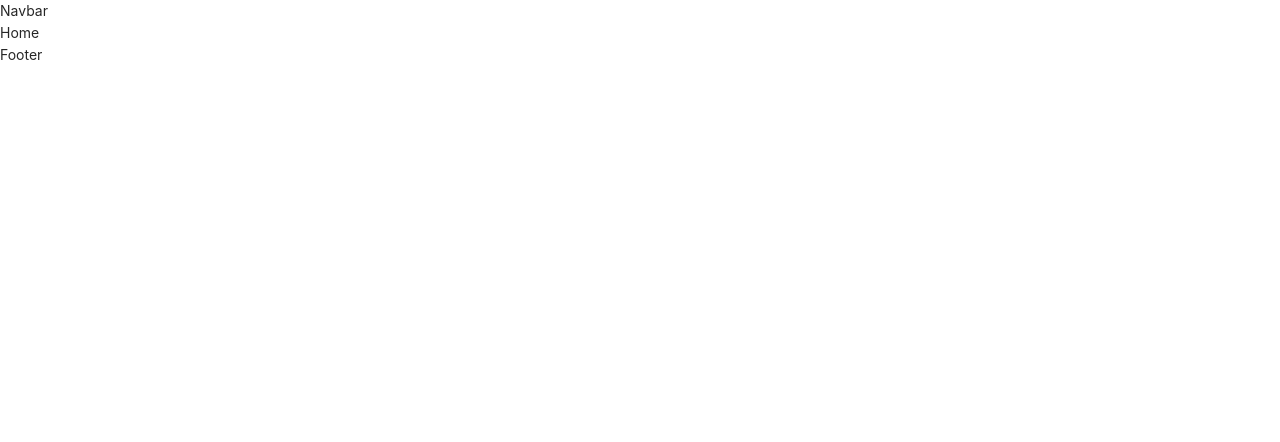
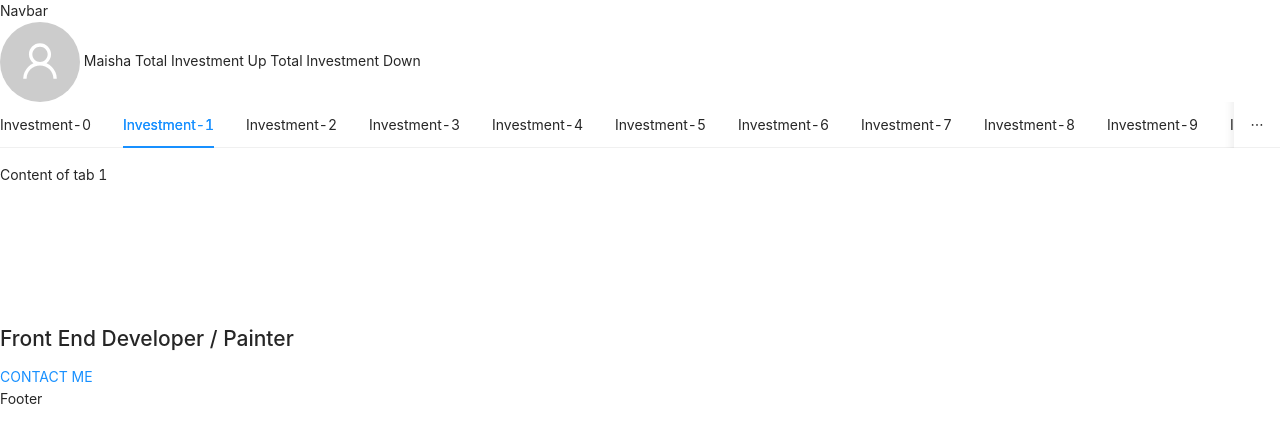
Before and after one commit to agiledev-students-fall2022/final-project-team-almaal, a React (Create React App) app in the folder front-end/: page / in a window 1280 px wide. Shown: the top 442 px of the page. Built offline with nearby package versions, Linux system fonts and the light colour scheme.

Commit message:
Create a basic home page with React and Ant Desig user story #34

```diff
--- a/front-end/package.json
+++ b/front-end/package.json
@@ -6,11 +6,11 @@
     "@testing-library/jest-dom": "^5.16.5",
     "@testing-library/react": "^13.4.0",
     "@testing-library/user-event": "^13.5.0",
-    "antd": "^4.23.5",
+    "antd": "^4.23.6",
     "react": "^18.2.0",
     "react-dom": "^18.2.0",
     "react-router-dom": "^6.4.2",
-    "react-scripts": "^5.0.1",
+    "react-scripts": "^2.1.3",
     "web-vitals": "^2.1.4"
   },
   "scripts": {
--- a/front-end/src/App.js
+++ b/front-end/src/App.js
@@ -1,3 +1,5 @@
+import React from 'react';
+
 import './App.css';
 import Navbar from './components/Navbar';
 import Footer from './components/Footer'
--- a/front-end/src/routes/Home.jsx
+++ b/front-end/src/routes/Home.jsx
@@ -1,9 +1,83 @@
 import React from 'react'
+import { UserOutlined } from '@ant-design/icons';
+import { Avatar } from 'antd';
+import {Tabs } from 'antd';
+import { useState } from 'react';
+import { useRef } from 'react';
+import { Link } from 'react-router-dom'
+import './Home.css'
+
+
 
 const Home = () => {
-    return (
-        <div>Home</div>
-    )
+  const [letterClass, setLetterClass] = useState('text-animate')
+
+  const nameArray = ['l', 'o', 'b', 'o', 'd', 'a', 'n']
+  const jobArray = [
+    'w',
+    'e',
+    'b',
+    ' ',
+    'd',
+    'e',
+    'v',
+    'e',
+    'l',
+    'o',
+    'p',
+    'e',
+    'r',
+    '.',
+  ]
+
+
+  const [mode, setMode] = useState('top');
+  const handleModeChange = (e) => {
+    setMode(e.target.value);
+  };
+
+  return (
+    <>
+      <div className="container home-page">
+        <div className="text-zone">
+            <Avatar size={{
+                        xs: 24,
+                        sm: 32,
+                        md: 40,
+                        lg: 64,
+                        xl: 80,
+                        xxl: 100,
+                    }}
+                icon={<UserOutlined />} />
+                <span className={letterClass}>  Maisha</span>
+                <span className={letterClass}>     Total Investment Up</span>
+                <span className={letterClass}>    Total Investment Down</span>
+        <div>
+            <Tabs
+            defaultActiveKey="1"
+            tabPosition={mode}
+            style={{
+            height: 220,
+            }}
+            items={new Array(30).fill(null).map((_, i) => {
+            const id = String(i);
+            return {
+                label: `Investment-${id}`,
+                key: id,
+                disabled: i === 28,
+                children: `Content of tab ${id}`,
+            };
+        })}
+      />
+        </div>
+          <h2>Front End Developer / Painter </h2>
+          <Link to="/contact" className="flat-button">
+            CONTACT ME
+          </Link>
+        </div>
+      </div>
+    </>
+  )
 }
 
 export default Home
```
Also changed, not shown: front-end/src/routes/Home.css (added), 1 other file (tests, documents, lock files or other folders).
